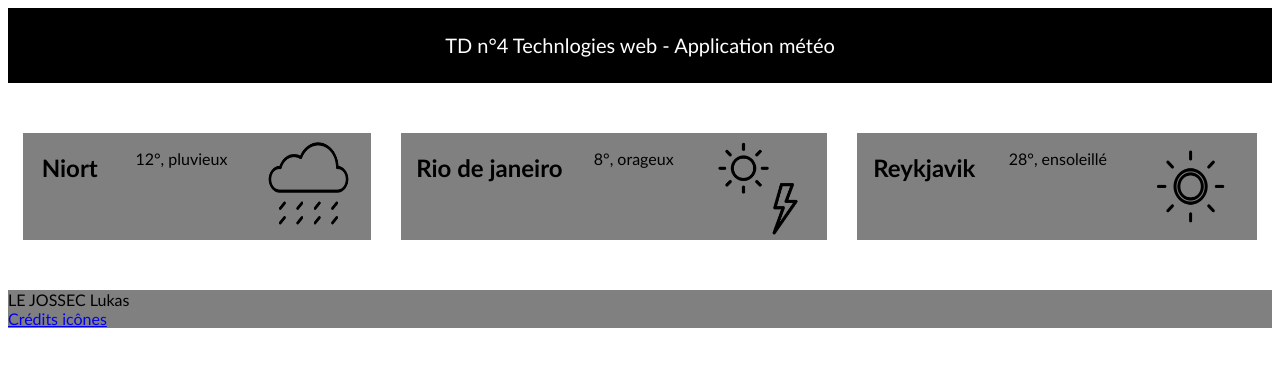
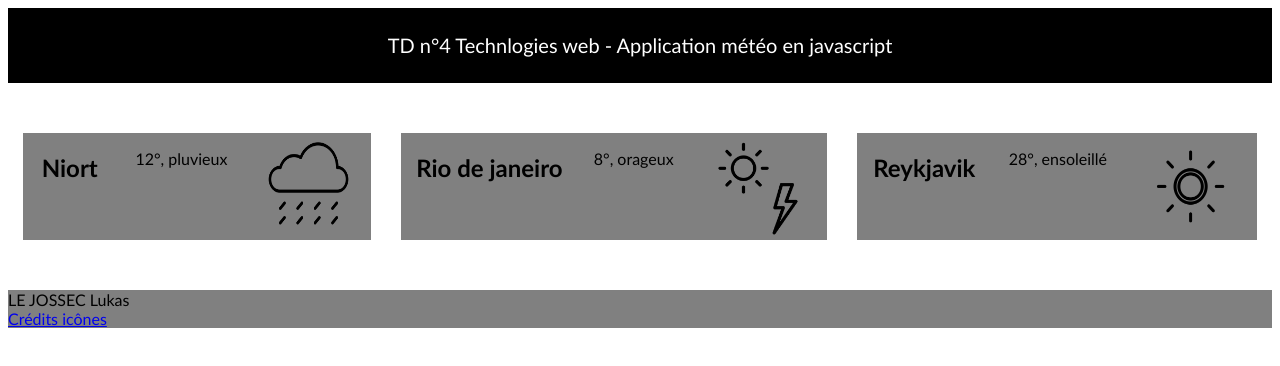
Before and after one commit to Lulubull1/lulubull1.github.io, a plain HTML site: page index.html in a window 1280 px wide. Drawn offline with Linux system fonts and the light colour scheme.

Commit message:
Test
Voir comment marche le commit

```diff
--- a/index.html
+++ b/index.html
@@ -7,7 +7,7 @@
 	</head>
 
 	<header>
-		TD n°4 Technlogies web - Application météo
+		TD n°4 Technlogies web - Application météo en javascript
 	</header>
 
 	<body>
```
